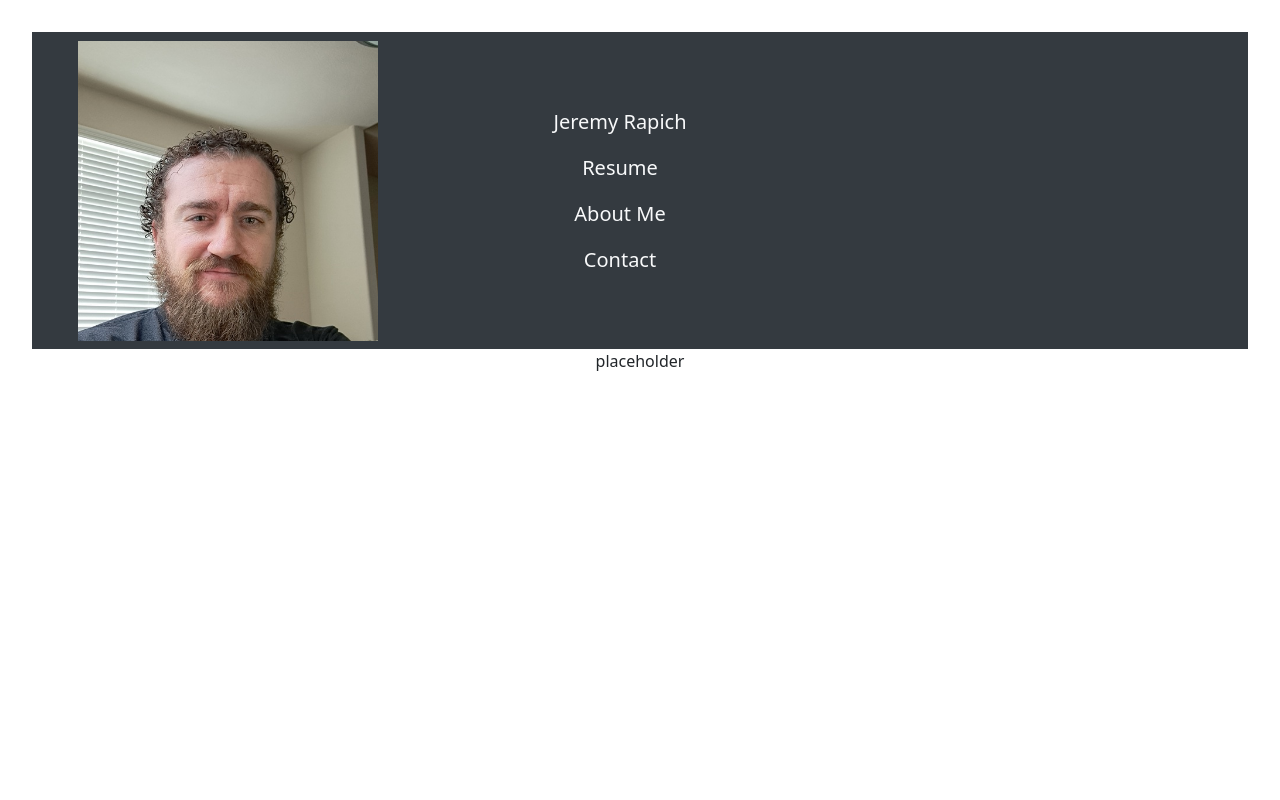
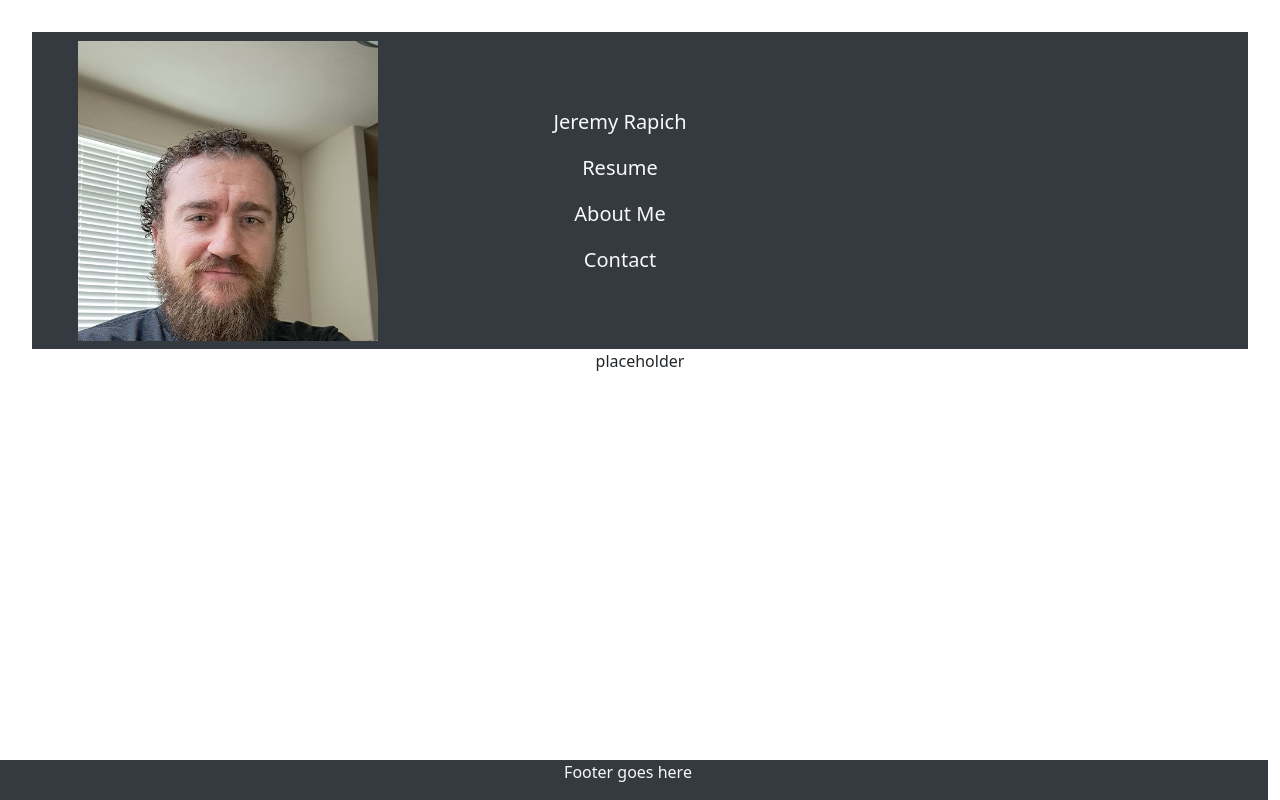
Before and after one commit to jrapich/react-portfolio, a React (Vite) app in the folder portfolio/: page / in a window 1280 px wide. Built offline with nearby package versions, Linux system fonts and the light colour scheme.

Commit message:
added placeholder footer we will render on each page

```diff
--- a/portfolio/src/App.jsx
+++ b/portfolio/src/App.jsx
@@ -1,12 +1,14 @@
 import { useState } from 'react'
 import Header from './components/UI/header/Header'
 import { Outlet } from 'react-router-dom'
+import Footer from './components/UI/footer/Footer'
 
 function App() {
   return (
     <>
     <Header />
     <Outlet />
+    <Footer />
     </>
   );
 }
--- a/portfolio/src/components/UI/footer/Footer.css
+++ b/portfolio/src/components/UI/footer/Footer.css
@@ -0,0 +1,6 @@
+footer {
+    position: absolute;
+    left:0;
+    bottom:0;
+    height:40px;
+}
--- a/portfolio/src/components/UI/footer/Footer.jsx
+++ b/portfolio/src/components/UI/footer/Footer.jsx
@@ -0,0 +1,9 @@
+import './Footer.css';
+
+export default function Footer() {
+    return(
+        <footer className='row container-fluid bg-body-secondary text-light justify-content-center' data-bs-theme="dark">
+            Footer goes here
+        </footer>
+    );
+}
```
